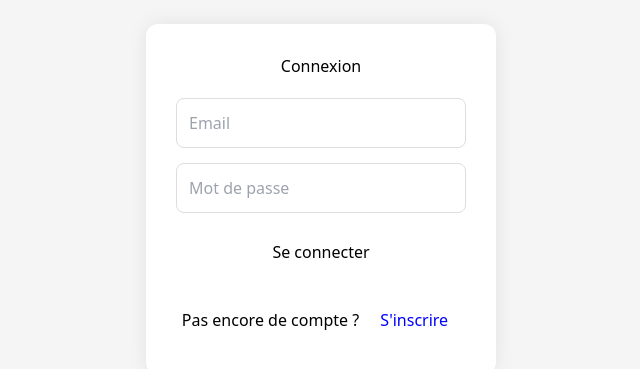
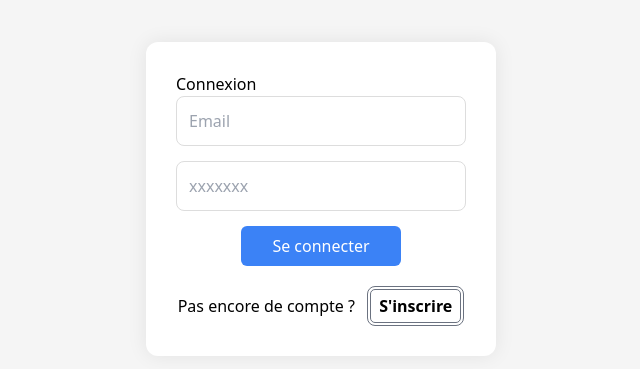
Before and after one commit to wilgaslove/quiz-frontend, a Vue app: page /login in a window 1280 px wide. Shown: the part 201-570 px from the top of the page, without its empty margins (319-959 px from the left). Built offline with nearby package versions, Linux system fonts and the light colour scheme; the HTML template or start-up script is replaced by a standard one.

Commit message:
mis en forme dashbord creation interfacelogin

```diff
--- a/src/views/Login.vue
+++ b/src/views/Login.vue
@@ -79,7 +79,7 @@ const submit = async () => {
           v-if="!isLogin"
           v-model="nom"
           type="text"
-          placeholder="Nom"
+          placeholder="Nom prénoms"
           required
         />
 
@@ -95,11 +95,11 @@ const submit = async () => {
         <input
           v-model="password"
           type="password"
-          placeholder="Mot de passe"
+          placeholder="xxxxxxx"
           required
         />
 
-        <button type="submit" :disabled="loading">
+        <button type="submit" :disabled="loading" class=" w-[10rem] mx-auto bg-blue-500  text-white py-2 px-4 rounded-md hover:bg-blue-600 focus:outline-none focus:ring-2 focus:ring-blue-500 disabled:opacity-50 disabled:cursor-not-allowed transition ease-in-out delay-150 hover:-translate-y-1 hover:scale-110 duration-300">
 
           {{
             loading
@@ -129,7 +129,7 @@ const submit = async () => {
         </span>
 
         <button
-          class="link-btn"
+          class="link-btn font-bold ml-2 border-double border-4 border-gray-500 rounded-lg px-2 py-1  transition ease-in-out delay-150 hover:-translate-y-1 hover:scale-110 hover:bg-gray-300 duration-300  "
           @click="isLogin = !isLogin"
         >
           {{
@@ -163,10 +163,7 @@ const submit = async () => {
   box-shadow: 0 0 20px rgba(0,0,0,0.08);
 }
 
-h2 {
-  text-align: center;
-  margin-bottom: 20px;
-}
+
 
 form {
   display: flex;
@@ -180,12 +177,7 @@ input {
   border-radius: 8px;
 }
 
-button {
-  padding: 12px;
-  border: none;
-  border-radius: 8px;
-  cursor: pointer;
-}
+
 
 .error {
   color: red;
@@ -198,10 +190,5 @@ button {
   text-align: center;
 }
 
-.link-btn {
-  background: none;
-  color: blue;
-  cursor: pointer;
-  margin-left: 5px;
-}
+
 </style>
```
